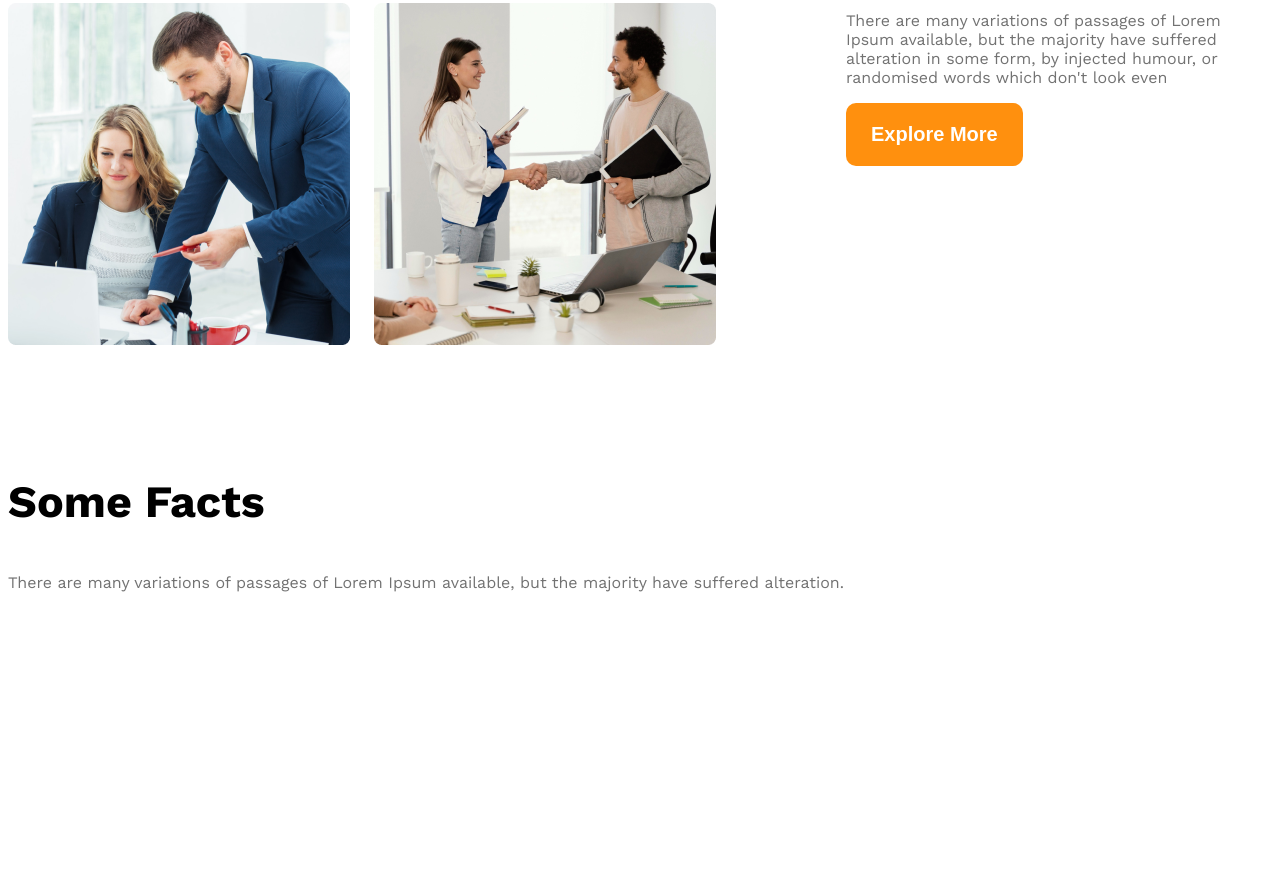
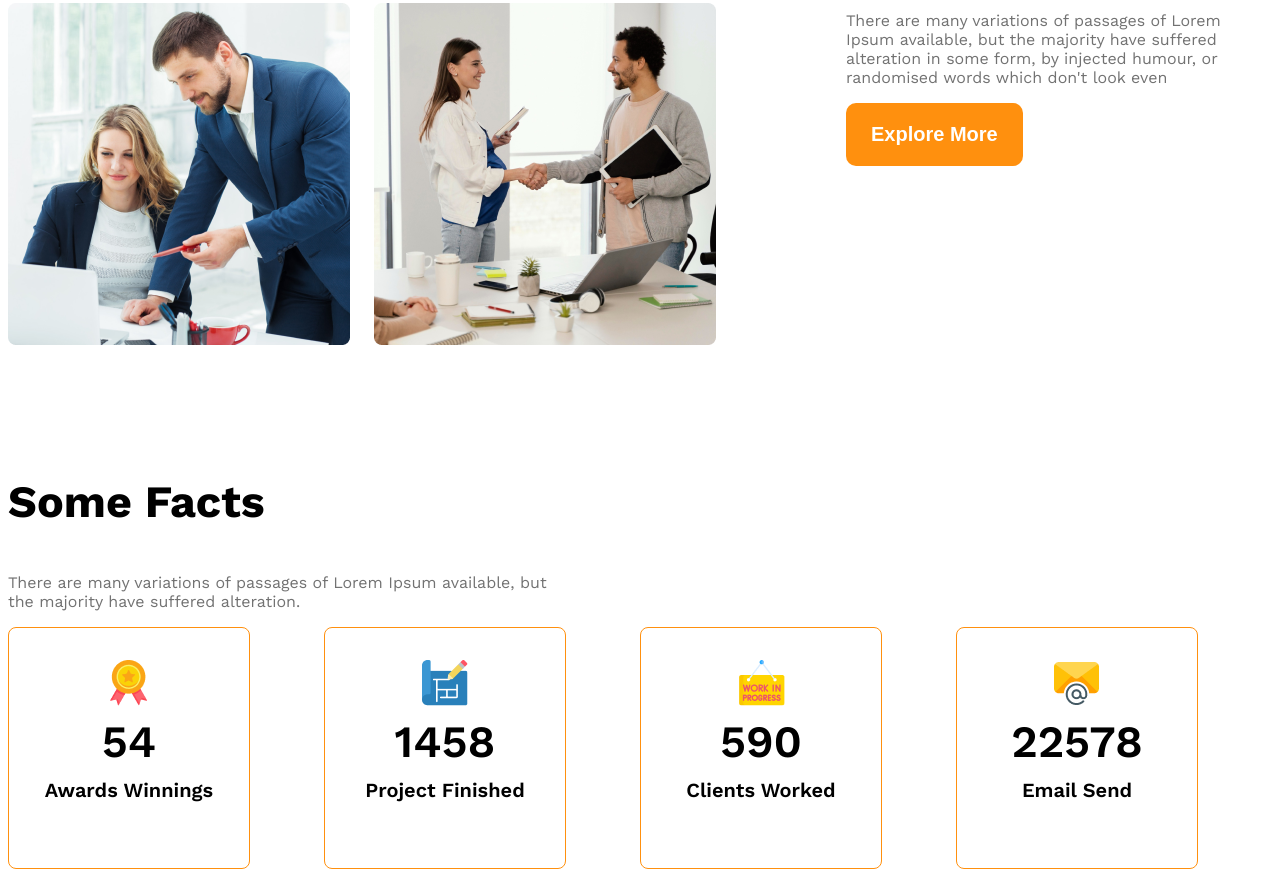
Before and after one commit to sabbirhossen1/g3-architects-website, a plain HTML site: page index.html in a window 1280 px wide. Shown: the part 1677-2554 px from the top of the page. Before the commit the page ends 2285 px from the top, so only its background shows below. Drawn offline with nearby package versions, Linux system fonts and the light colour scheme.

Commit message:
some facts done

```diff
--- a/index.html
+++ b/index.html
@@ -26,7 +26,7 @@
                 <h1 class="banner-title">Brand New
                     Group of Architects</h1>
                 <p class="banner-description">There are many variations of passages of Lorem Ipsum available, but the
-                    majority have suffered alteration in some form, by injected humour,  words which don't
+                    majority have suffered alteration in some form, by injected humour, words which don't
                     look even</p>
                 <button class="btn-primary">Explore More</button>
             </div>
@@ -43,10 +43,13 @@
                 <img src="images/team4.png" alt="">
             </div>
             <div class="our-features">
-                <h3 class="section-title"> <span id="quick-list" class="text-light-gray">Quick list</span> <span>of Our </span><span class="text-primary">Features</span></h3>
-                <p class="feature-description text-light-gray">There are many variations of passages of Lorem Ipsum available, but the majority have suffered alteration in some form, by injected humour, or randomised words which don't look even</p>
+                <h3 class="section-title"> <span id="quick-list" class="text-light-gray">Quick list</span> <span>of Our
+                    </span><span class="text-primary">Features</span></h3>
+                <p class="feature-description text-light-gray">There are many variations of passages of Lorem Ipsum
+                    available, but the majority have suffered alteration in some form, by injected humour, or randomised
+                    words which don't look even</p>
                 <button class="btn-primary">Explore More</button>
-                </div>
+            </div>
             </div>
         </section>
         <!-- features will enjoy  -->
@@ -54,12 +57,41 @@
 
         </section>
         <!-- some facts  -->
-         <section class="some-facts">
+        <section class="some-facts">
             <h3 class="section-title">Some Facts</h3>
-            <p class="text-light-gray">There are many variations of passages of Lorem Ipsum available, but the majority have suffered alteration.</p>
-
-
-         </section>
+            <p class="text-light-gray fact-description">There are many variations of passages of Lorem Ipsum available, but the majority
+                have suffered alteration.</p>
+                <div class="facts-container">
+                    <div class="fact-card display-flex">
+                       <div>
+                        <img src="images/icons/ribon.png" alt="">
+                        <h4 class="fact-number">54</h4>
+                        <h5 class="fact-name">Awards Winnings</h5>
+                       </div>
+                    </div>
+                    <div class="fact-card display-flex">
+                       <div>
+                        <img src="images/icons/projects.png" alt="">
+                        <h4 class="fact-number">1458</h4>
+                        <h5 class="fact-name">Project Finished</h5>
+                       </div>
+                    </div>
+                    <div class="fact-card display-flex">
+                        <div>
+                            <img src="images/icons/customers.png" alt="">
+                            <h4 class="fact-number">590</h4>
+                            <h5 class="fact-name">Clients Worked</h5>
+                        </div>
+                    </div>
+                    <div class="fact-card display-flex">
+                        <div>
+                            <img src="images/icons/email.png" alt="">
+                        <h4 class="fact-number">22578</h4>
+                        <h5 class="fact-name">Email Send</h5>
+                        </div>
+                    </div>
+                </div>
+        </section>
     </main>
     <footer>
 
--- a/style/architect.css
+++ b/style/architect.css
@@ -106,7 +106,35 @@
   #quick-list{
     font-weight: 500;
   }
+  /* some facts related card  */
+  .facts-container{
+    display: grid;
+    grid-template-columns:repeat(4, 1fr) ;
+  }
 
+  .fact-card{
+    border:1px solid #FF900E;
+    width: 240px;
+    height: 240px;
+    border-radius: 8px;
+    text-align: center;
+    align-items: center;
+    justify-content: center;
+   }
+   .fact-number{
+    font-size: 2.8rem;
+    font-weight: 600;
+    margin-top: 5px;
+    margin-bottom: 10px;
+   }
+   .fact-name{
+    font-size: 1.25rem;
+    font-weight: 600;
+    margin-top: 10px;
+   }
+   .fact-description{
+    max-width: 540px;
+   }
   /* responsive media query */
   @media screen and (max-width: 576px){
     .navbar,
```
